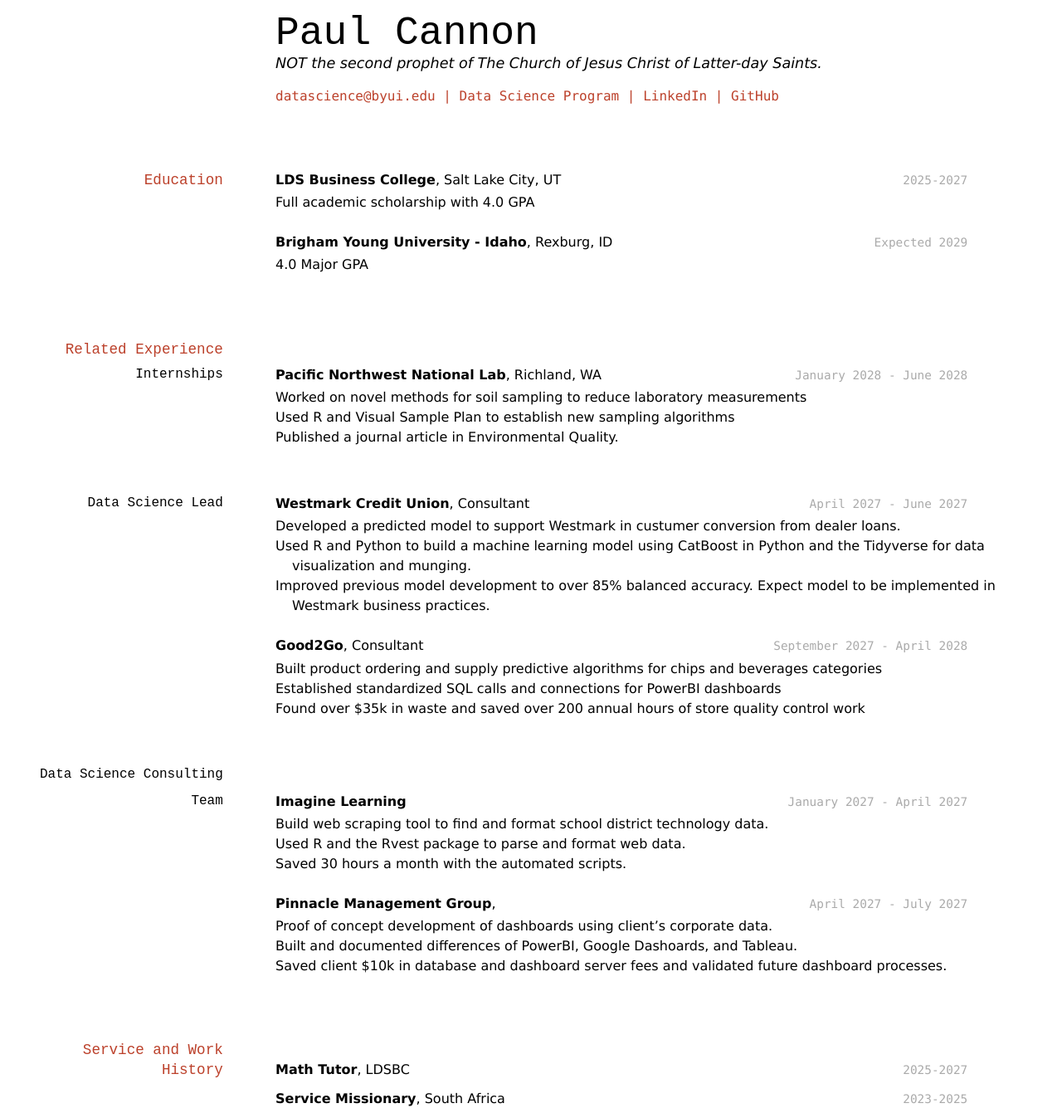
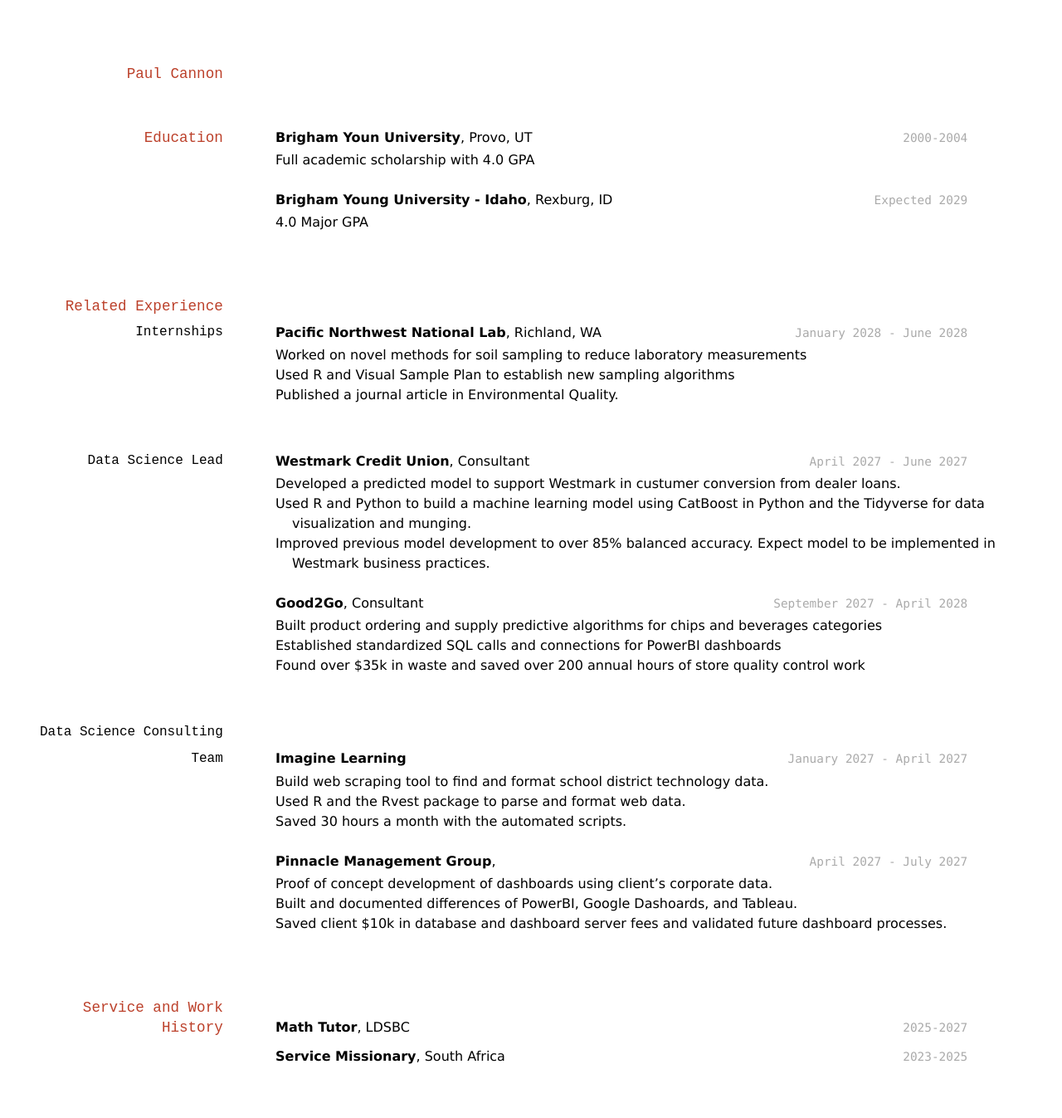
Before and after one commit to pcc-git/paul_cannon_resumeF22, a Jekyll site: the page built from docs/index.md, in a window 1280 px wide. Shown: the whole page at 83% size. Built offline with Jekyll 4.4.1, drawn with Linux system fonts in a browser that asks for light colours; after the commit the page ends 1296 px from its top, so only the background shows below that.

Commit message:
my updates

```diff
--- a/docs/index.md
+++ b/docs/index.md
@@ -2,22 +2,15 @@
 layout: cv
 title: Paul Cannon
 ---
-# Paul Cannon
-NOT the second prophet of The Church of Jesus Christ of Latter-day Saints.
+## Paul Cannon
 
-<div id="webaddress">
-<a href="datascience@byui.edu">datascience@byui.edu</a>
-| <a href="https://byuidatascience.github.io/development.html">Data Science Program</a>
-| <a href="https://www.linkedin.com/groups/13537407/">LinkedIn</a>
-| <a href="https://github.com/byuids-resumes">GitHub</a>
-</div>
 
 <!-- https://www.monique.tech/the-art-of-markdown -->
 
 ## Education
 
-`2025-2027`
-__LDS Business College__, Salt Lake City, UT
+`2000-2004`
+__Brigham Youn University__, Provo, UT
 
 - Full academic scholarship with 4.0 GPA
 
```
Also changed, not shown: docs/feedback.md (added, +1 -0 lines).
